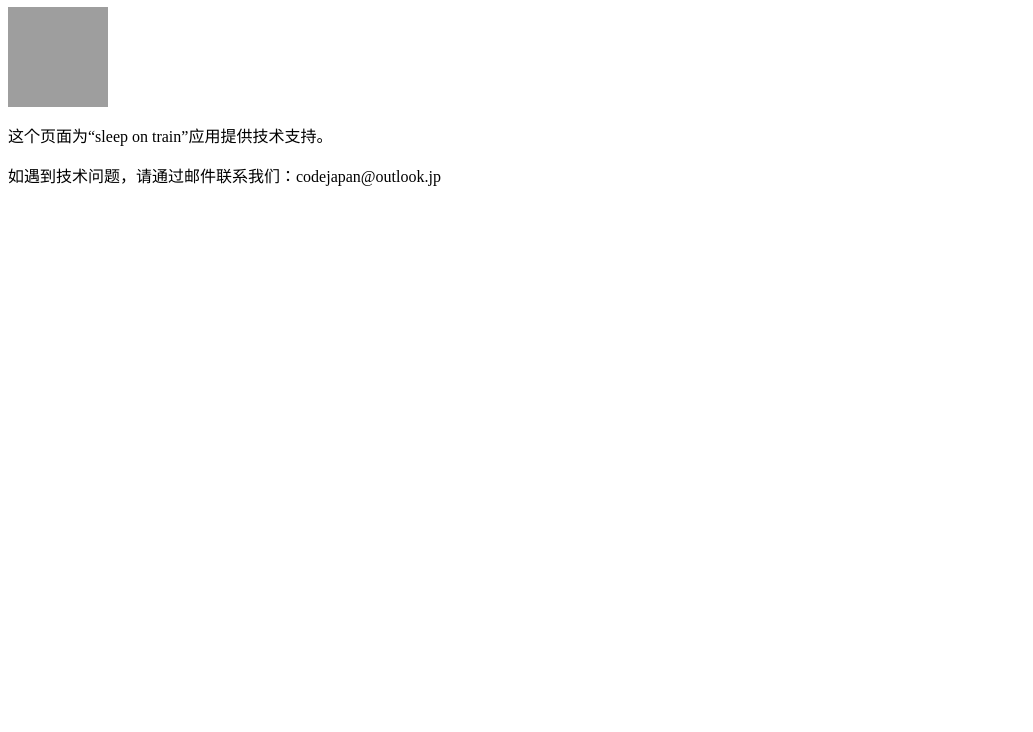
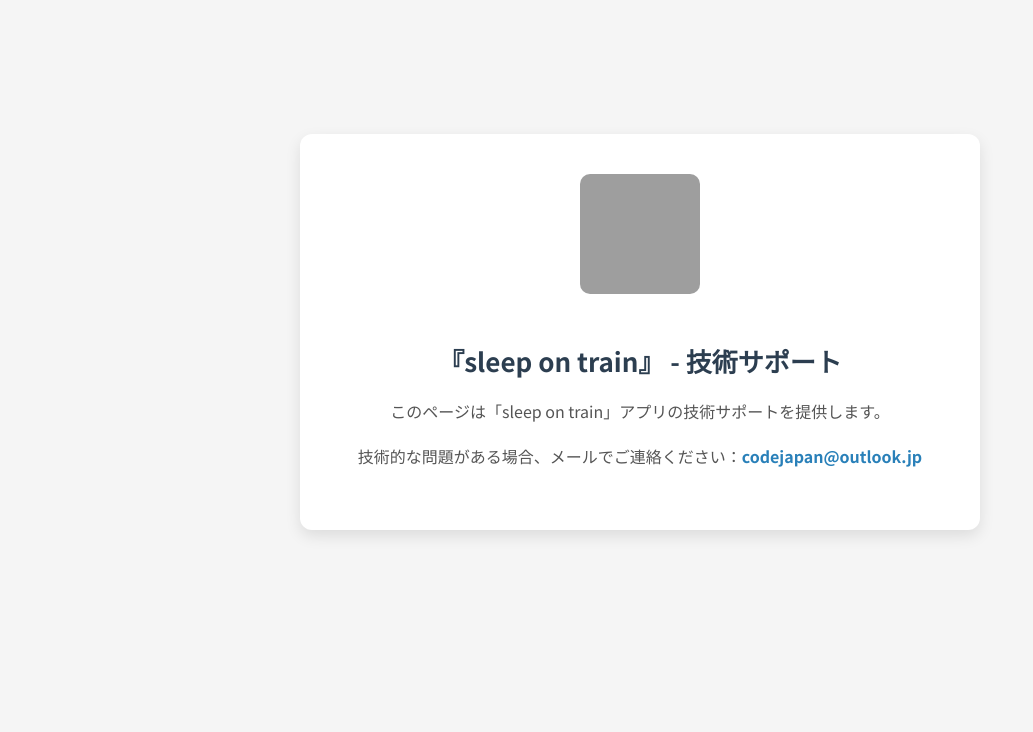
Before and after one commit to YukkuriSoft/SleepOnTrainWebPage, a plain HTML site: page index.html in a window 1280 px wide. Shown: the part 68-800 px from the top of the page, without its empty margins (0-1033 px from the left). Drawn offline with Linux system fonts and the light colour scheme; grey boxes are pictures that could not be loaded.

Commit message:
Update index.html

```diff
--- a/index.html
+++ b/index.html
@@ -1,16 +1,161 @@
-<html>
-  <head>
-    <meta charset="utf-8">
-    <title>sleep on train - 技术支持</title>
-  </head>
-  <body>
-    <h1>『sleep on train』 - 技术支持</h1>
-    <img src="https://example.com/icon.png" alt="sleep on train图标" style="width:100px;height:100px;">
-    <p>
-      这个页面为“sleep on train”应用提供技术支持。
-    </p>
-    <p>
-      如遇到技术问题，请通过邮件联系我们：codejapan@outlook.jp
-    </p>
-  </body>
+<!DOCTYPE html>
+
+<html lang="ja">
+
+<head>
+
+    <meta charset="UTF-8">
+
+    <meta name="viewport" content="width=device-width, initial-scale=1.0">
+
+    <title>『sleep on train』 - 技術サポート</title>
+
+    <style>
+
+        /* 全体のスタイル */
+
+        body {
+
+            font-family: 'Noto Sans JP', Arial, sans-serif;
+
+            background-color: #f5f5f5;
+
+            color: #333;
+
+            margin: 0;
+
+            padding: 0;
+
+            display: flex;
+
+            justify-content: center;
+
+            align-items: center;
+
+            min-height: 100vh;
+
+        }
+
+        .container {
+
+            background-color: #ffffff;
+
+            padding: 40px;
+
+            border-radius: 12px;
+
+            box-shadow: 0 6px 15px rgba(0, 0, 0, 0.1);
+
+            max-width: 600px;
+
+            width: 90%;
+
+            text-align: center;
+
+        }
+
+        h1 {
+
+            font-size: 26px;
+
+            color: #2c3e50;
+
+            margin-bottom: 20px;
+
+        }
+
+        p {
+
+            font-size: 16px;
+
+            color: #555;
+
+            line-height: 1.6;
+
+            margin-bottom: 20px;
+
+        }
+
+        img {
+
+            width: 120px;
+
+            height: 120px;
+
+            margin-bottom: 25px;
+
+            border-radius: 10px;
+
+        }
+
+        a {
+
+            color: #2980b9;
+
+            text-decoration: none;
+
+            font-weight: bold;
+
+        }
+
+        a:hover {
+
+            text-decoration: underline;
+
+        }
+
+        /* レスポンシブ対応 */
+
+        @media (max-width: 600px) {
+
+            .container {
+
+                padding: 20px;
+
+            }
+
+            h1 {
+
+                font-size: 22px;
+
+            }
+
+            p {
+
+                font-size: 14px;
+
+            }
+
+            img {
+
+                width: 90px;
+
+                height: 90px;
+
+            }
+
+        }
+
+    </style>
+
+    <link href="https://fonts.googleapis.com/css2?family=Noto+Sans+JP:wght@400;700&display=swap" rel="stylesheet">
+
+</head>
+
+<body>
+
+    <div class="container">
+
+        <img src="https://ibb.co/G31vWnC9" alt="sleep on trainアイコン">
+
+        <h1>『sleep on train』 - 技術サポート</h1>
+
+        <p>このページは「sleep on train」アプリの技術サポートを提供します。</p>
+
+        <p>技術的な問題がある場合、メールでご連絡ください：<a href="mailto:codejapan@outlook.jp">codejapan@outlook.jp</a></p>
+
+    </div>
+
+</body>
+
 </html>
```
